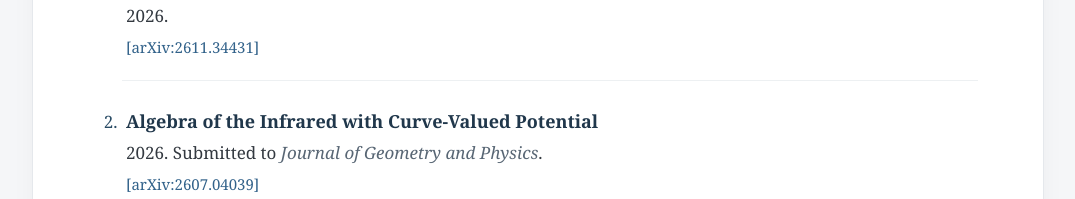
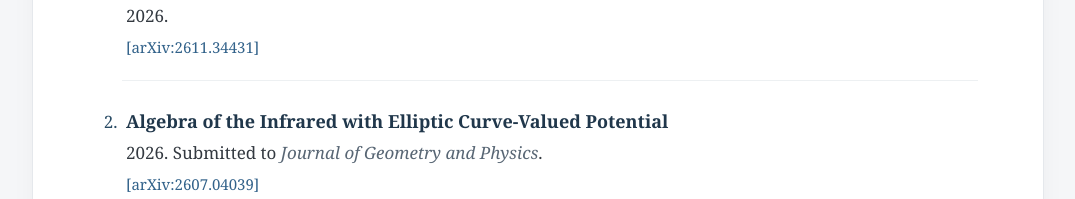
Before and after one commit to longfeili-math/longfeili-math, a plain HTML site: page index.html in a window 1280 px wide. Shown: the part 1236-1435 px from the top of the page, without its empty margins (102-1177 px from the left). Drawn offline with Linux system fonts and the light colour scheme.

Commit message:
Update index.html

```diff
--- a/index.html
+++ b/index.html
@@ -428,7 +428,7 @@
 
         <li>
             <span class="paper-title">
-                Algebra of the Infrared with
+                Algebra of the Infrared with  Elliptic
                 Curve-Valued Potential
             </span>
             <br>
```
Lines whose indentation alone changed are shown as unchanged.
